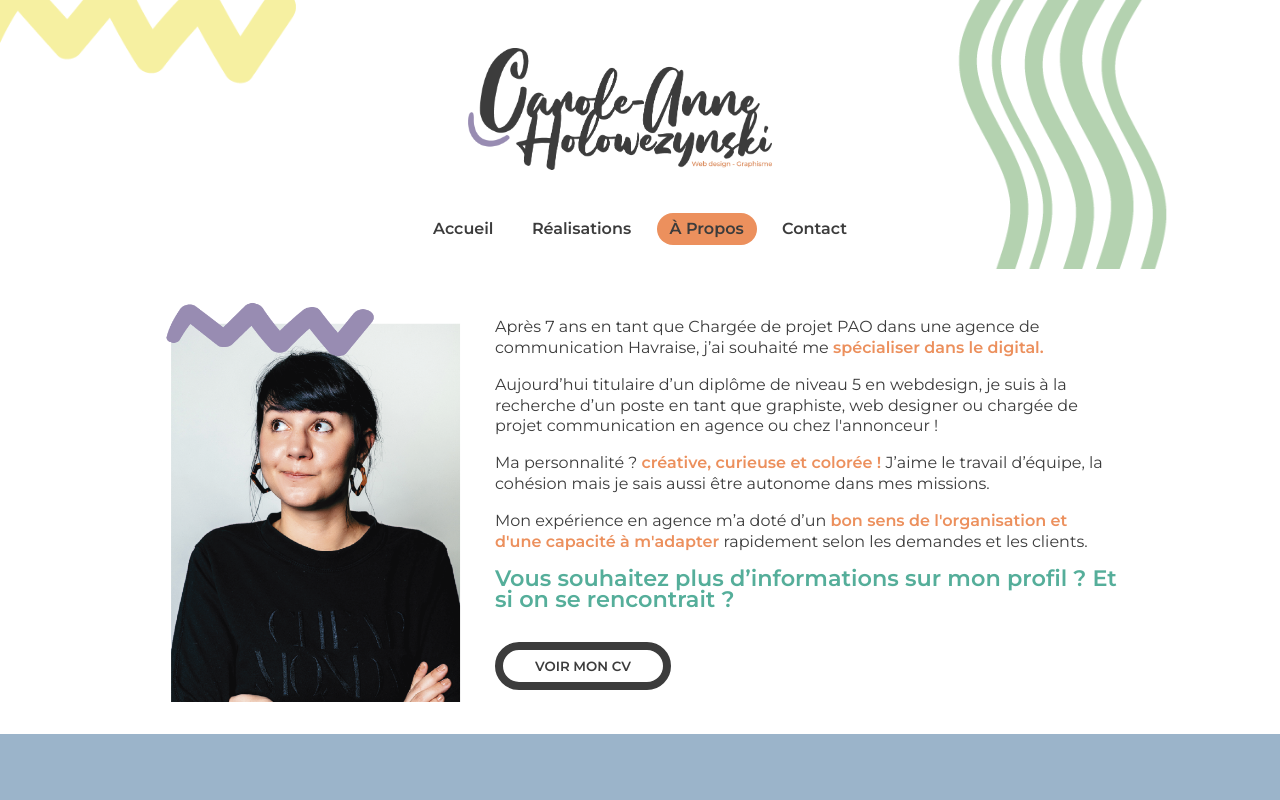
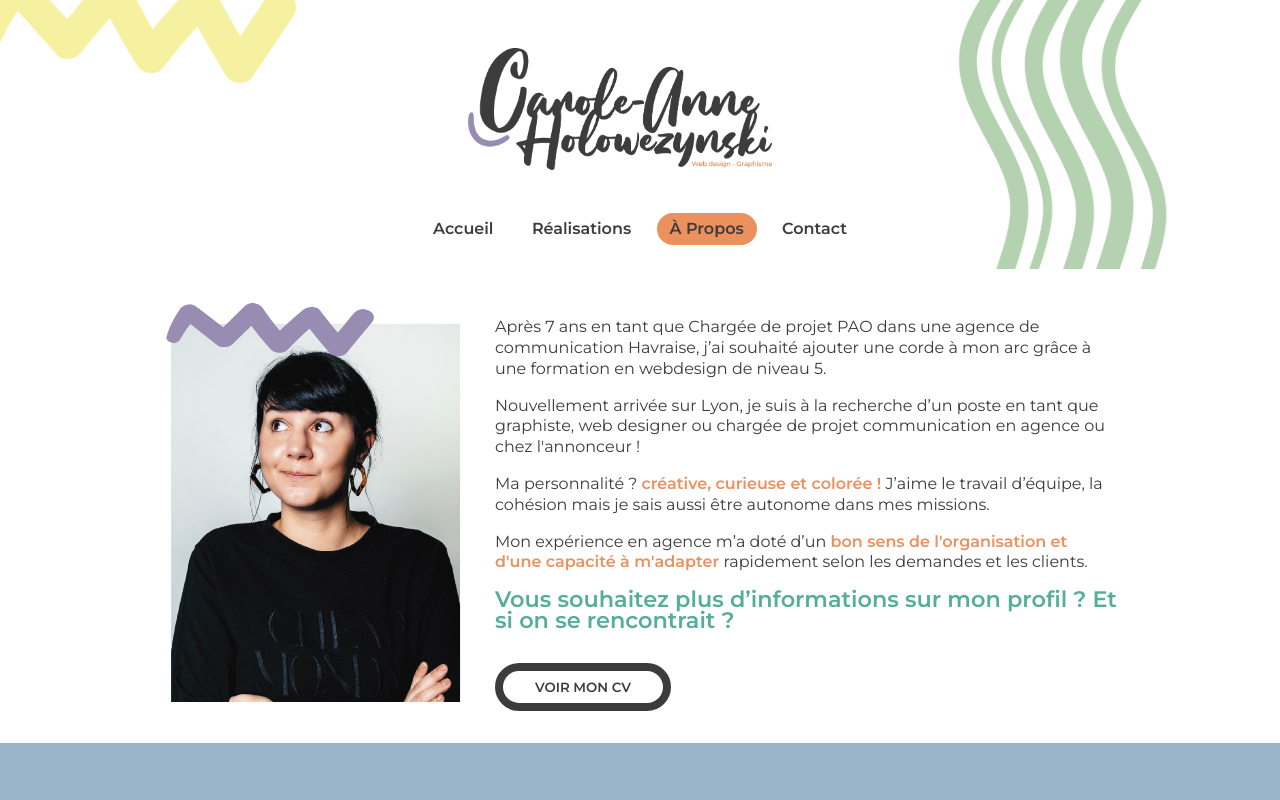
Before and after one commit to Holowgraphic/website, a plain HTML site: page aPropos.html in a window 1280 px wide. Shown: the top 800 px of the page. Drawn offline with Linux system fonts and the light colour scheme.

Commit message:
Update aPropos 0124.html

```diff
--- a/aPropos.html
+++ b/aPropos.html
@@ -54,10 +54,10 @@
         <img src="./assets/img/photo-portrait 2.png" alt="Photo de Carole-Anne">
         <div>
             <p> Après 7 ans en tant que Chargée de projet PAO dans une agence de communication Havraise, j’ai
-                souhaité
-                me <span> spécialiser dans le digital.</span>
+                souhaité ajouter une corde à mon arc grâce à une formation en webdesign de niveau 5.
 
-            <p> Aujourd’hui titulaire d’un diplôme de niveau 5 en webdesign, je suis à la recherche d’un poste en
+
+            <p> Nouvellement arrivée sur Lyon, je suis à la recherche d’un poste en
                 tant que graphiste, web designer ou chargée de projet communication en agence ou chez l'annonceur !</p>
 
 
```
